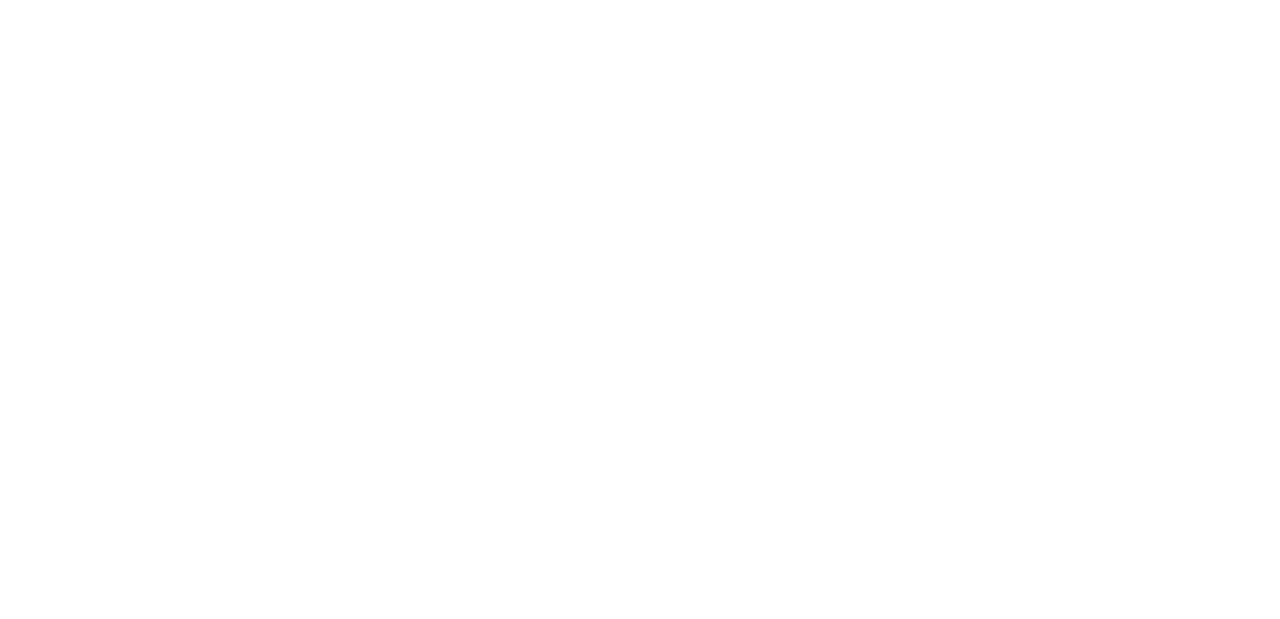
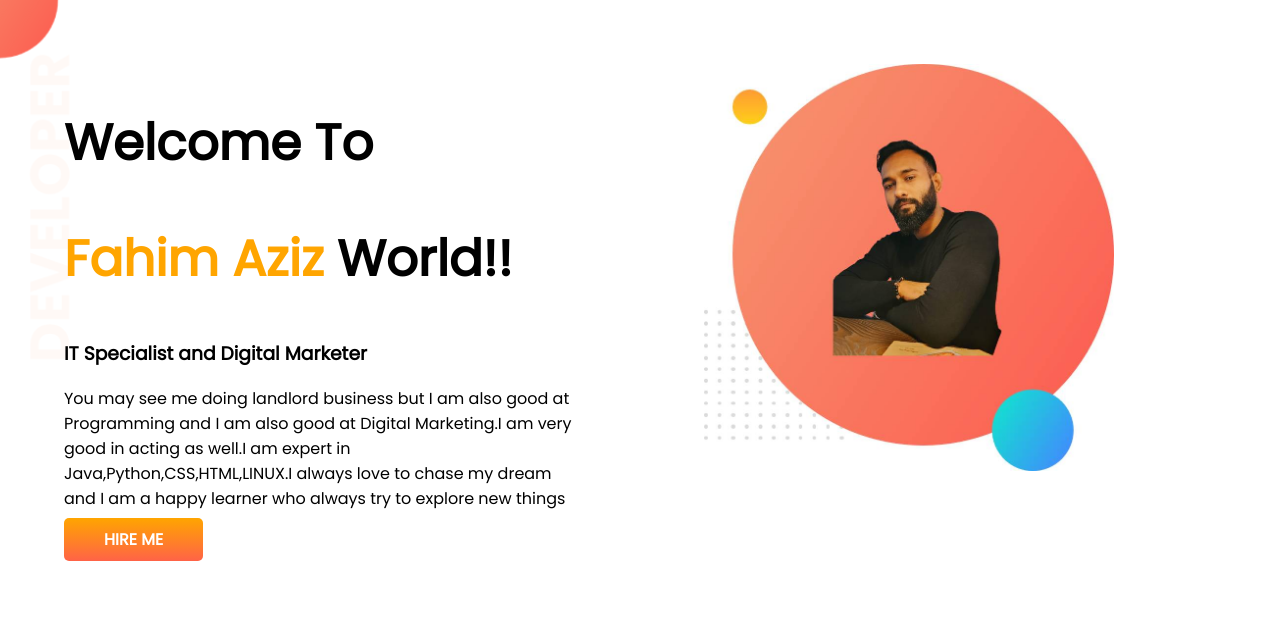
Before and after one commit to fahimbrew/developer-portfolio, a plain HTML site: page index.html in a window 1280 px wide. Drawn offline with Linux system fonts and the light colour scheme.

Commit message:
top-banner

```diff
--- a/index.html
+++ b/index.html
@@ -1,13 +1,37 @@
 <!DOCTYPE html>
 <html lang="en">
+
 <head>
     <meta charset="UTF-8">
     <meta http-equiv="X-UA-Compatible" content="IE=edge">
     <meta name="viewport" content="width=device-width, initial-scale=1.0">
     <title>Fahim's Portfolio</title>
+    <link rel="preconnect" href="https://fonts.googleapis.com">
+    <link rel="preconnect" href="https://fonts.gstatic.com" crossorigin>
+    <link href="https://fonts.googleapis.com/css2?family=Poppins&display=swap" rel="stylesheet">
+
     <link rel="stylesheet" href="style.css">
 </head>
+
 <body>
+    <section class="top-banner">
+        <div class="half-width">
+            <h1>Welcome To</h1>
+            <h1><span class="orangeclass">Fahim Aziz</span> World!!</h1>
+            <h3>IT Specialist and Digital Marketer</h3>
+            <p>You may see me doing landlord business but I am also good at Programming and I am also good at Digital
+                Marketing.I am very good in acting as well.I am expert in Java,Python,CSS,HTML,LINUX.I always love to
+                chase
+                my
+                dream and I am a happy learner who always try to explore new things
+            </p>
+            <a class="link-button" target="blank" href="https://www.linkedin.com/in/fahim-bin-ab-aziz-4b9248221/">HIRE
+                ME</a>
+        </div>
+        <div class="half-width"><img src="images/fahim1bg.jpg" alt="Fahim1"></div>
+    </section>
+
 
 </body>
+
 </html>
--- a/style.css
+++ b/style.css
@@ -0,0 +1,44 @@
+body {
+    font-family: 'Poppins', sans-serif;
+    margin: 0;
+}
+
+h1 {
+    font-size: 50px;
+}
+
+.orangeclass {
+
+    color: orange;
+}
+
+section {
+    display: flex;
+}
+
+.half-width {
+    width: 50%;
+    padding: 5%;
+}
+
+.half-width img {
+    width: 80%;
+}
+
+.link-button {
+    background-image: linear-gradient(orange, tomato);
+    color: white;
+    font-weight: 700;
+    text-decoration: none;
+    padding: 10px 40px;
+    border-radius: 5px;
+
+}
+
+.top-banner {
+    background-image: url(images/top-banner.png);
+    background-repeat: no-repeat;
+
+
+
+}
```
Also changed, not shown: images/dream-bg.png (added), images/exp-bg.png (added), images/fahim1bg.jpg (added), images/fahim2bg.jpg (added), images/jhankar.png (added), images/jhankar2.png (added), images/my-bg.png (added), images/my-bg2.png (added), images/top-banner.png (added), showOff/fahim1.jpg (added), showOff/fahim2.jpg (added), 7 other files.
